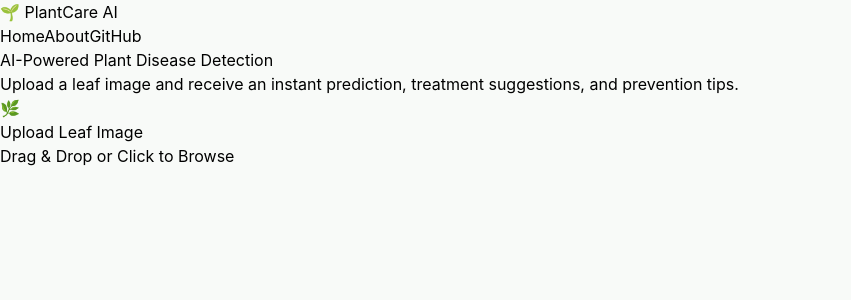
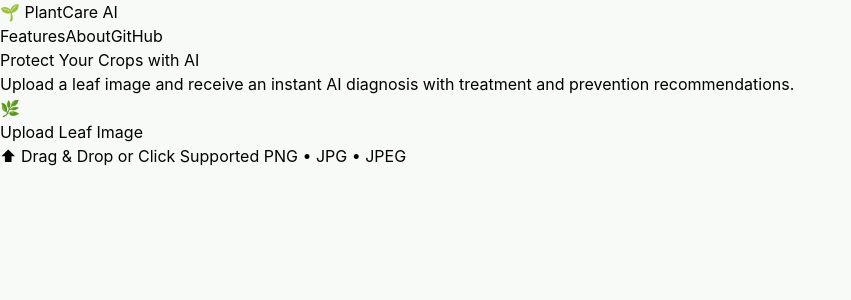
Before and after one commit to SiddiqaBagwan/PlantCare-AI, a React app in the folder frontend/: page / in a window 1280 px wide. Shown: the top 300 px of the page, without its empty margins (0-851 px from the left). Built offline with nearby package versions, Linux system fonts and the light colour scheme; the HTML template or start-up script is replaced by a standard one.

Commit message:
Refine homepage layout and prediction interface

```diff
--- a/frontend/src/components/Hero.jsx
+++ b/frontend/src/components/Hero.jsx
@@ -3,12 +3,15 @@ function Hero() {
     <section className="text-center py-24">
 
       <h1 className="text-6xl font-bold text-green-700">
-        AI-Powered Plant Disease Detection
+        Protect Your Crops
+
+with AI
       </h1>
 
       <p className="mt-6 text-xl text-gray-600">
-        Upload a leaf image and receive an instant prediction,
-        treatment suggestions, and prevention tips.
+        Upload a leaf image and receive an
+instant AI diagnosis with treatment
+and prevention recommendations.
       </p>
 
     </section>
--- a/frontend/src/components/ImagePreview.jsx
+++ b/frontend/src/components/ImagePreview.jsx
@@ -10,10 +10,16 @@ function ImagePreview({ image }) {
       </h2>
 
       <img
-        src={URL.createObjectURL(image)}
-        alt="Leaf Preview"
-        className="rounded-xl w-full object-cover"
-      />
+    src={URL.createObjectURL(image)}
+    alt="Leaf Preview"
+    className="
+        w-full
+        h-[420px]
+        object-cover
+        rounded-2xl
+        shadow-lg
+    "
+/>
 
     </div>
   );
--- a/frontend/src/components/Navbar.jsx
+++ b/frontend/src/components/Navbar.jsx
@@ -9,7 +9,7 @@ function Navbar() {
       <div className="flex gap-8">
 
         <a href="#" className="hover:text-green-600">
-          Home
+          Features
         </a>
 
         <a href="#" className="hover:text-green-600">
--- a/frontend/src/components/PredictionCard.jsx
+++ b/frontend/src/components/PredictionCard.jsx
@@ -6,18 +6,22 @@ function PredictionCard({ prediction }) {
   if (!prediction) return null;
 
   return (
-    <div className="bg-white rounded-3xl shadow-xl p-8 h-fit">
+    <div className="bg-white rounded-3xl shadow-xl p-8 h-full">
 
-      <h2 className="text-3xl font-bold text-green-700 mb-8">
+<h2 className="text-3xl font-bold text-green-700">
+
 🌿 AI Analysis
+
 </h2>
 
-      <div className="space-y-6">
+<div className="mt-8 space-y-7">
 
 <div>
 
-          <p className="text-gray-500 text-sm uppercase">
+<p className="uppercase text-gray-500 text-sm">
+
 Disease
+
 </p>
 
 <h1 className="text-3xl font-bold mt-1">
@@ -28,16 +32,20 @@ function PredictionCard({ prediction }) {
 
 </div>
 
-        <ConfidenceBar confidence={prediction.confidence} />
+<ConfidenceBar confidence={prediction.confidence}/>
 
 <div>
 
-          <p className="text-gray-500 text-sm uppercase">
+<p className="uppercase text-gray-500 text-sm">
+
 Description
+
 </p>
 
 <p className="mt-2 text-gray-700">
+
 {prediction.description}
+
 </p>
 
 </div>
--- a/frontend/src/components/UploadBox.jsx
+++ b/frontend/src/components/UploadBox.jsx
@@ -26,7 +26,15 @@ function UploadBox({ onImageSelect }) {
         </h2>
 
         <p className="text-gray-500 mt-2">
-          Drag & Drop or Click to Browse
+          ⬆
+
+Drag & Drop
+
+or Click
+
+Supported
+
+PNG • JPG • JPEG
         </p>
 
         <input
```
Lines whose indentation alone changed are shown as unchanged.
